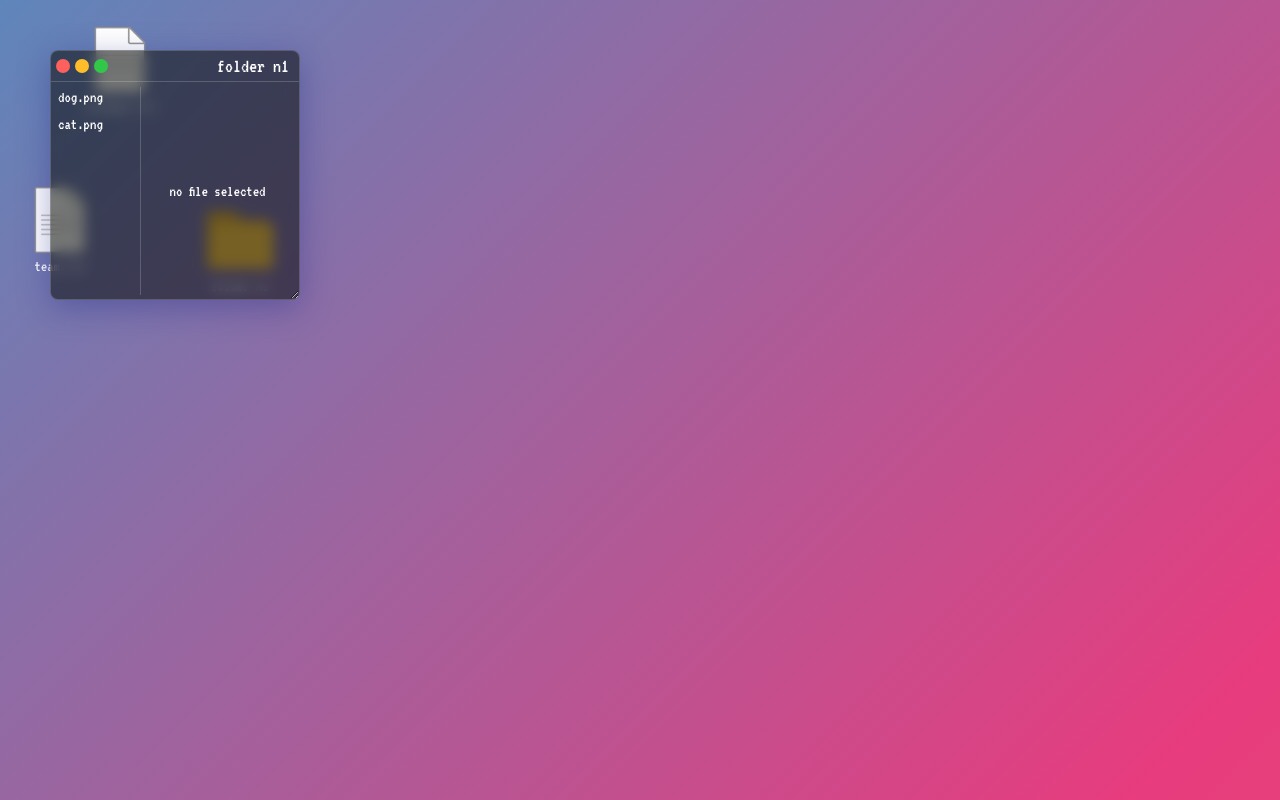
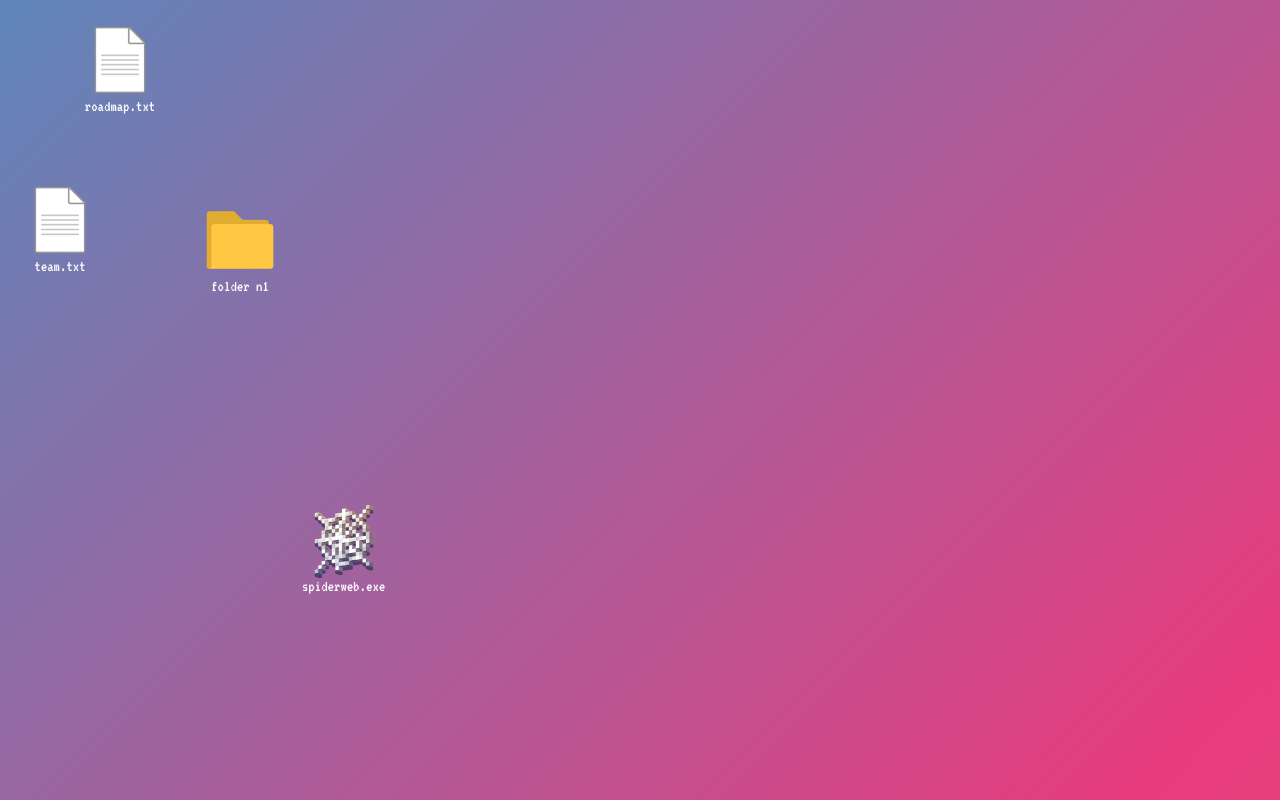
Before and after one commit to fennyflop/spiderweb-simulator, a Next.js app: page / in a window 1280 px wide. Built offline with nearby package versions, Linux system fonts and the light colour scheme.

Commit message:
added spiderweb component

```diff
--- a/pages/index.tsx
+++ b/pages/index.tsx
@@ -23,6 +23,7 @@ const Homescreen: NextPage = () => {
     "team": { top: 180, left: 20, name: "team", filename: "team.txt", image: "/text-icon.png", type: "icon"},
     "roadmap": { top: 20, left: 80, name: "roadmap", filename: "roadmap.txt", image: "/text-icon.png", type: "icon"},
     "folder": {top: 200, left: 200, name: "folder", filename: "folder n1", image: "/folder-icon.png", type: "icon"},
+    "spiderweb": {top: 500, left: 300, name: "spiderweb", filename: "spiderweb.exe", image: "/cobweb.webp", type: "icon"},
   });
 
   const updateApplication = (application: string, field: string, updatedChildren: any) => {
@@ -34,7 +35,8 @@ const Homescreen: NextPage = () => {
   const [applications, setApplications] = useState<IApplications>({
     team: {name: "team", applicationName: "team.txt", index: 1, width: 250, height: 250, top: 50, left: 50, isOpen: false, isZoomed: false, children: <Team />},
     roadmap: {name: "roadmap", applicationName: "roadmap.txt", index: 0, width: 250, height: 250, top: 50, left: 50, isOpen: false, isZoomed: false, children: <Roadmap />},
-    folder: {name: "folder", applicationName: "folder n1", style: {'display': 'flex'}, index: 2, width: 250, height: 250, top: 50, left: 50, isOpen: true, isZoomed: false, children: <Folder field={''} items={folderTest} update={updateApplication} />}
+    folder: {name: "folder", applicationName: "folder n1", style: {'display': 'flex'}, index: 2, width: 250, height: 250, top: 50, left: 50, isOpen: false, isZoomed: false, children: <Folder field={''} items={folderTest} update={updateApplication} />},
+    spiderweb: {name: "spiderweb", applicationName: "spiderweb.exe", index: 3, width: 250, height: 250, top: 50, left: 50, isOpen: false, isZoomed: false, children: <></>}
   })
 
   const move = useCallback((type: "app" | "icon", name: "team" | "roadmap", left: number, top: number, data?: any) => {
@@ -84,8 +86,12 @@ const Homescreen: NextPage = () => {
     })
   }
 
+
   // remember where each icon was left
   useEffect(() => {
+    // uncomment if we need to update icons while in dev
+    // localStorage.removeItem('icons');
+
     const loadedIcons = localStorage.getItem('icons');
 
     if (loadedIcons) setIcons(JSON.parse(loadedIcons));
```
Also changed, not shown: applications/spiderweb/spiderweb.tsx (added, +9 -0 lines), applications/spiderweb/spiderweb.module.css (added).
